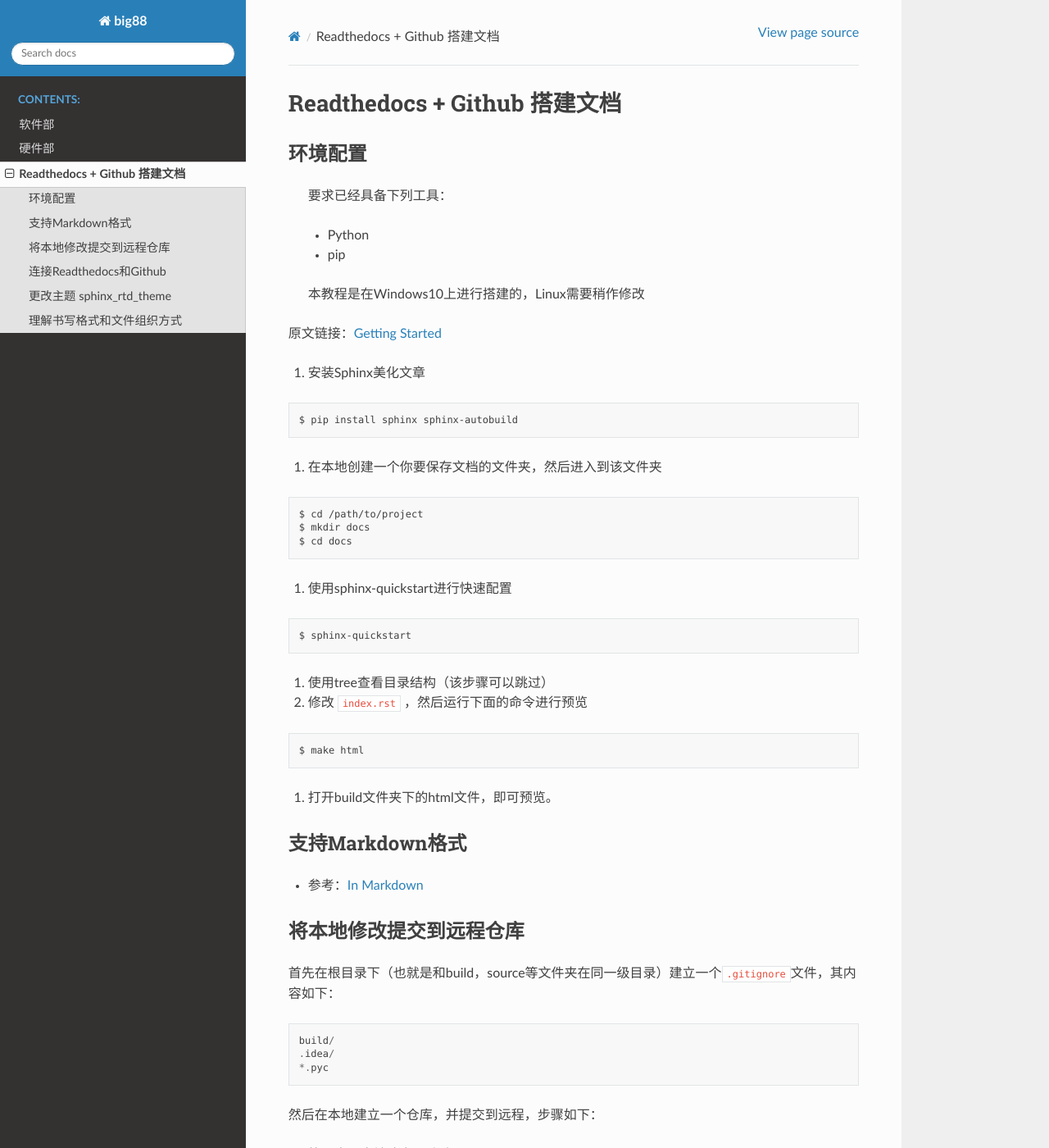
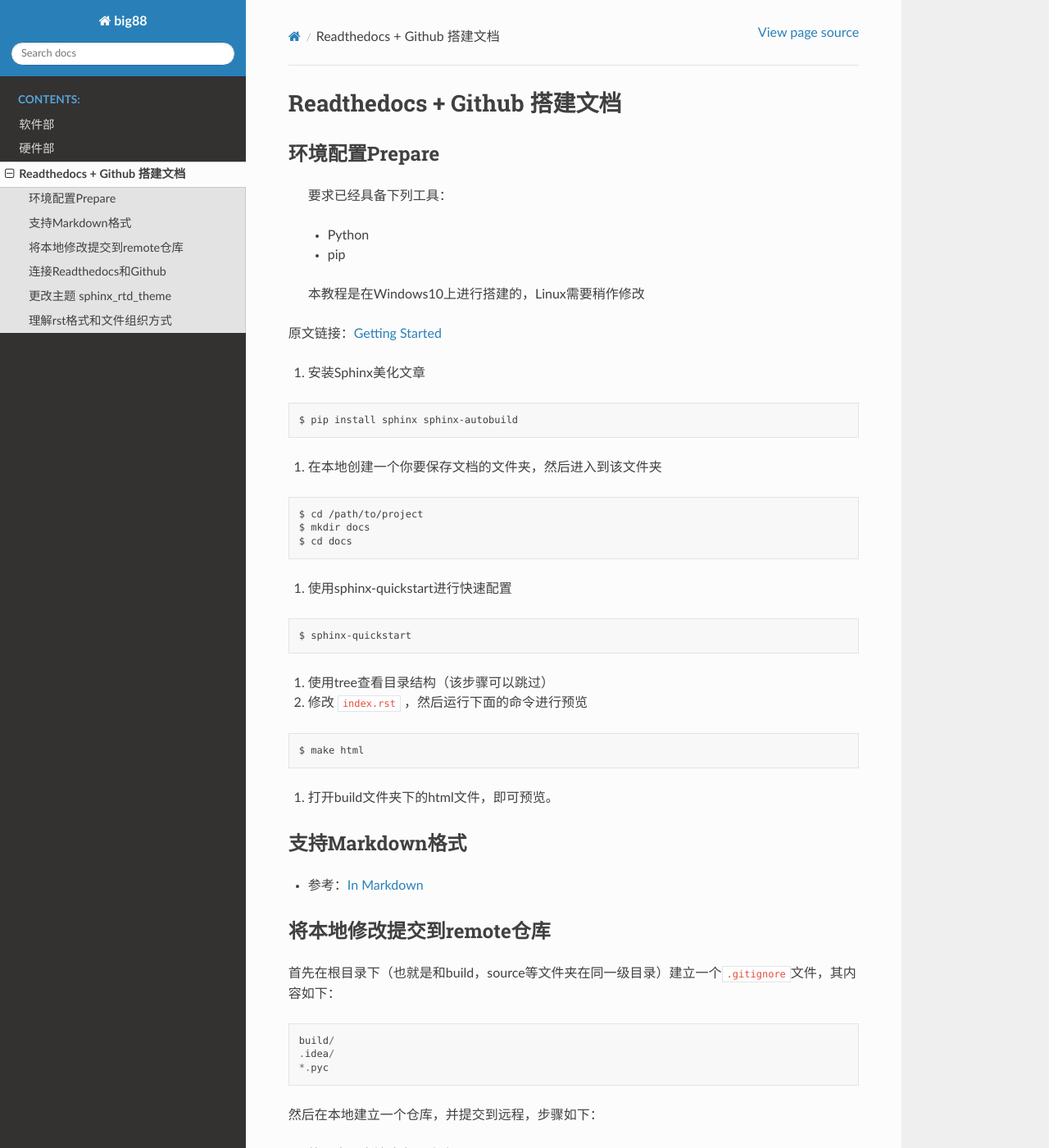
Before and after one commit to ncst-robot/bigger, a Sphinx documentation site: the page built from source/readthedocs.md, in a window 1280 px wide and 1400 px high. Shown: the whole window at 82% size. Built offline with Sphinx 7.4.7 and the Read the Docs theme 2.0.0, drawn with Linux system fonts in a browser that asks for light colours; some of the changed text lies outside the part shown.

Commit message:
添加图片

````diff
--- a/source/readthedocs.md
+++ b/source/readthedocs.md
@@ -1,6 +1,6 @@
 # Readthedocs + Github 搭建文档
 
-## 环境配置
+## 环境配置Prepare
 
 > 要求已经具备下列工具：
 >
@@ -44,7 +44,7 @@
 
 - 参考：[In Markdown](https://docs.readthedocs.io/en/latest/getting_started.html#in-markdown)
 
-## 将本地修改提交到远程仓库
+## 将本地修改提交到remote仓库
 
 首先在根目录下（也就是和build，source等文件夹在同一级目录）建立一个`.gitignore`文件，其内容如下：
 
@@ -120,11 +120,11 @@
 
 接下来，找到`project settings`>>`Integrations`>>`GitHub incoming webhook`你会进入到下图的页面：
 
-![Webhooks](webhooks.png)
+![Webhooks](readthedocs/webhooks.png)
 
 将红色框住的地址复制，粘贴到github的Webhooks中。操作过程是：打开代码仓库>>`Settings`>>`Webhooks`>>`Add webhooks`>>`Payload URL`，如下图：
 
-![Github Add Webhooks](webhooks-github.png)
+![Github Add Webhooks](readthedocs/webhooks-github.png)
 
 接下来你就可以向这个仓库添加代码，然后Readthedocs就会有相应的更新。
 
@@ -140,7 +140,7 @@
 html_theme_path = [sphinx_rtd_theme.get_html_theme_path()]
 ```
 
-## 理解书写格式和文件组织方式
+## 理解rst格式和文件组织方式
 
 - [理解rst文件](https://blog.csdn.net/wangxinhe2006/article/details/80272867)
 
````
Also changed, not shown: source/readthedocs/webhooks-github.png (added), source/readthedocs/webhooks.png (added).
